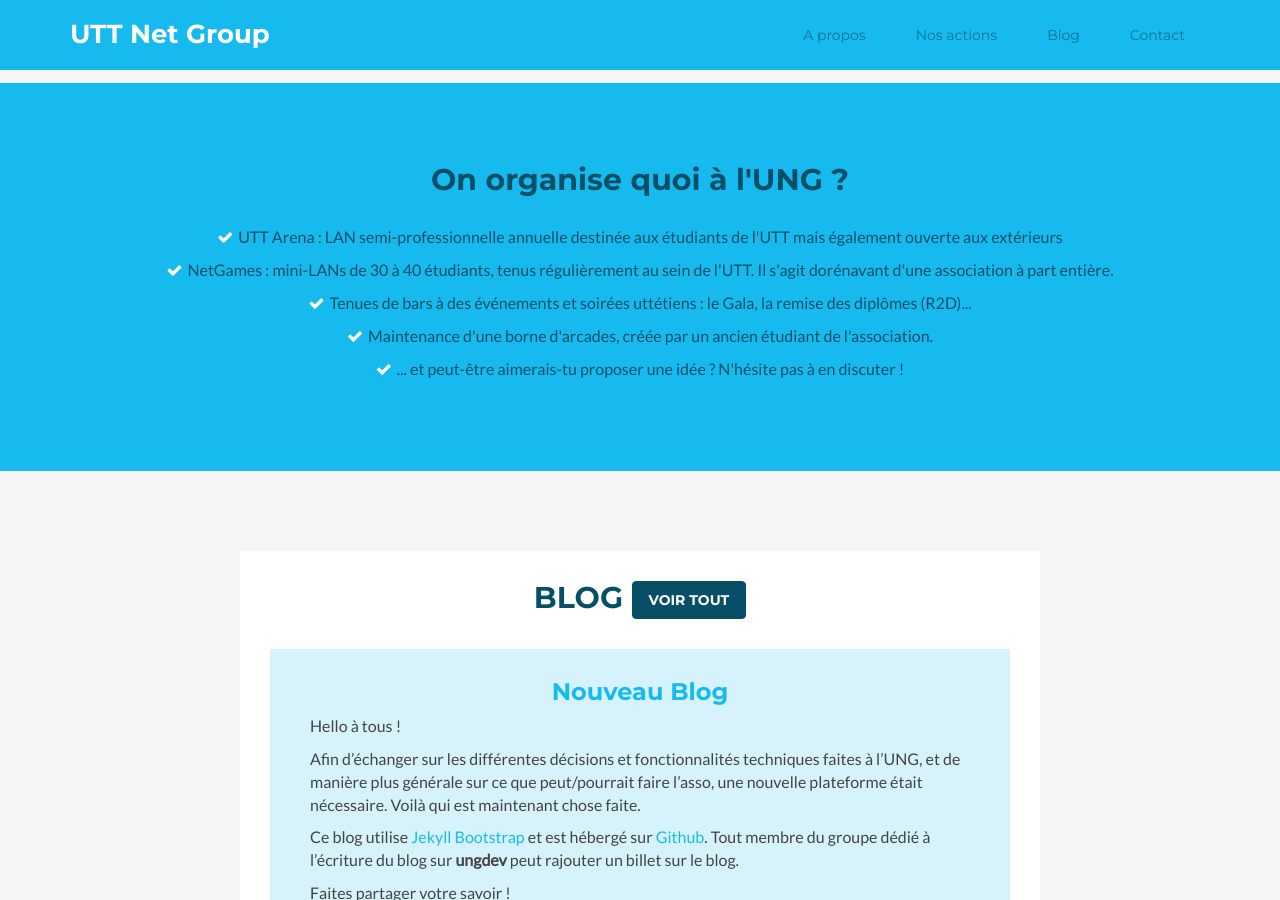
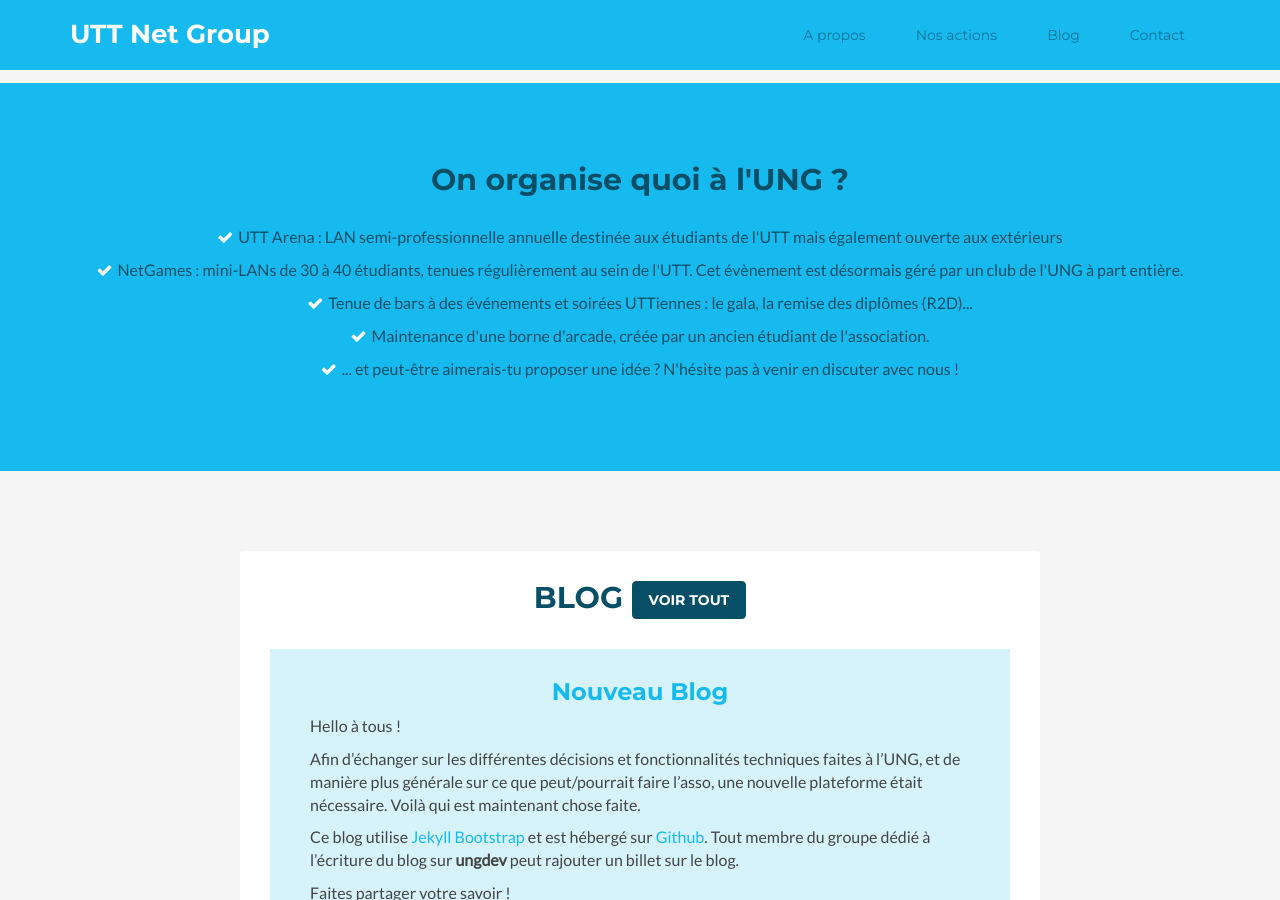
Before and after one commit to BaptisteEstevan/ung.utt.fr, a Jekyll site: the page built from index.md, in a window 1280 px wide and 900 px high, scrolled down 1003 px. Built offline with Jekyll 4.4.1, drawn with Linux system fonts in a browser that asks for light colours; comment, search, counter and statistics services are not loaded.

Commit message:
Fix typos

```diff
--- a/_includes/themes/devaid/actions.html
+++ b/_includes/themes/devaid/actions.html
@@ -4,10 +4,10 @@
             <h2 class="title">On organise quoi à l'UNG ?</h2>
             <ul class="feature-list list-unstyled">
                 <li><i class="fa fa-check"></i>UTT Arena : LAN semi-professionnelle annuelle destinée aux étudiants de l'UTT mais également ouverte aux extérieurs</li>
-                <li><i class="fa fa-check"></i>NetGames : mini-LANs de 30 à 40 étudiants, tenus régulièrement au sein de l'UTT. Il s'agit dorénavant d'une association à part entière.</li>
-                <li><i class="fa fa-check"></i>Tenues de bars à des événements et soirées uttétiens : le Gala, la remise des diplômes (R2D)...</li>
-                <li><i class="fa fa-check"></i>Maintenance d'une borne d'arcades, créée par un ancien étudiant de l'association.</li>
-                <li><i class="fa fa-check"></i>... et peut-être aimerais-tu proposer une idée ? N'hésite pas à en discuter !</li>
+                <li><i class="fa fa-check"></i>NetGames : mini-LANs de 30 à 40 étudiants, tenues régulièrement au sein de l'UTT. Cet évènement est désormais géré par un club de l'UNG à part entière.</li>
+                <li><i class="fa fa-check"></i>Tenue de bars à des événements et soirées UTTiennes : le <a href="https://gala.utt.fr">gala</a>, la remise des diplômes (R2D)...</li>
+                <li><i class="fa fa-check"></i>Maintenance d'une borne d'arcade, créée par un ancien étudiant de l'association.</li>
+                <li><i class="fa fa-check"></i>... et peut-être aimerais-tu proposer une idée ? N'hésite pas à venir en discuter avec nous !</li>
             </ul>
         </div><!--//container-->
     </section><!--//features-->
```
